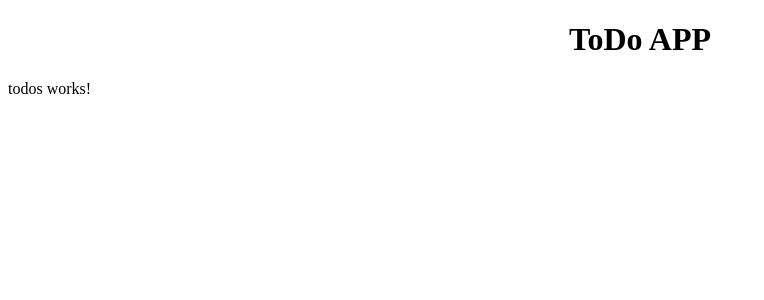
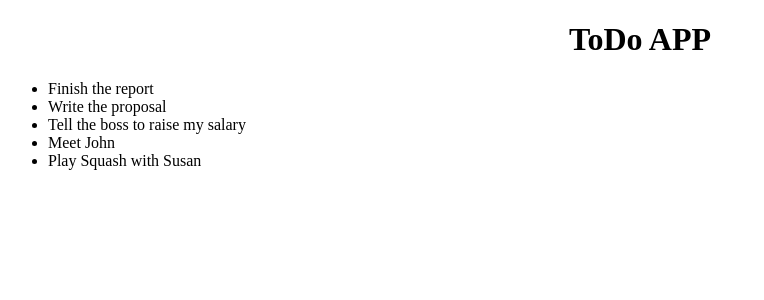
Before and after one commit to javieraviles/angular-firebase-training, an Angular app: page / in a window 1280 px wide. Shown: the top 300 px of the page, without its empty margins (0-764 px from the left). Built offline with nearby package versions, Linux system fonts and the light colour scheme.

Commit message:
Mock a list of ToDOs and list them

```diff
--- /dev/null
+++ b/src/app/mock-todos.ts
@@ -0,0 +1,9 @@
+import { Todo } from './todo';
+
+export const TODOS: Todo[] = [
+  { id: 1, title: 'Finish the report', completed: false },
+  { id: 2, title: 'Write the proposal', completed: true },
+  { id: 3, title: 'Tell the boss to raise my salary', completed: false },
+  { id: 4, title: 'Meet John', completed: true },
+  { id: 5, title: 'Play Squash with Susan', completed: false }
+];
--- a/src/app/todos/todos.component.html
+++ b/src/app/todos/todos.component.html
@@ -1,3 +1,5 @@
-<p>
-  todos works!
-</p>
+<ul>
+  <li *ngFor="let todo of todos">
+    {{todo.title}}
+  </li>
+</ul>
--- a/src/app/todos/todos.component.ts
+++ b/src/app/todos/todos.component.ts
@@ -1,6 +1,8 @@
 import { Component, OnInit } from '@angular/core';
 
 import {Todo } from '../todo';
+
+import { TODOS } from '../mock-todos';
 
 @Component({
   selector: 'app-todos',
@@ -9,6 +11,8 @@ import {Todo } from '../todo';
 })
 export class TodosComponent implements OnInit {
 
+  todos = TODOS;
+
   constructor() { }
 
   ngOnInit() {
```
